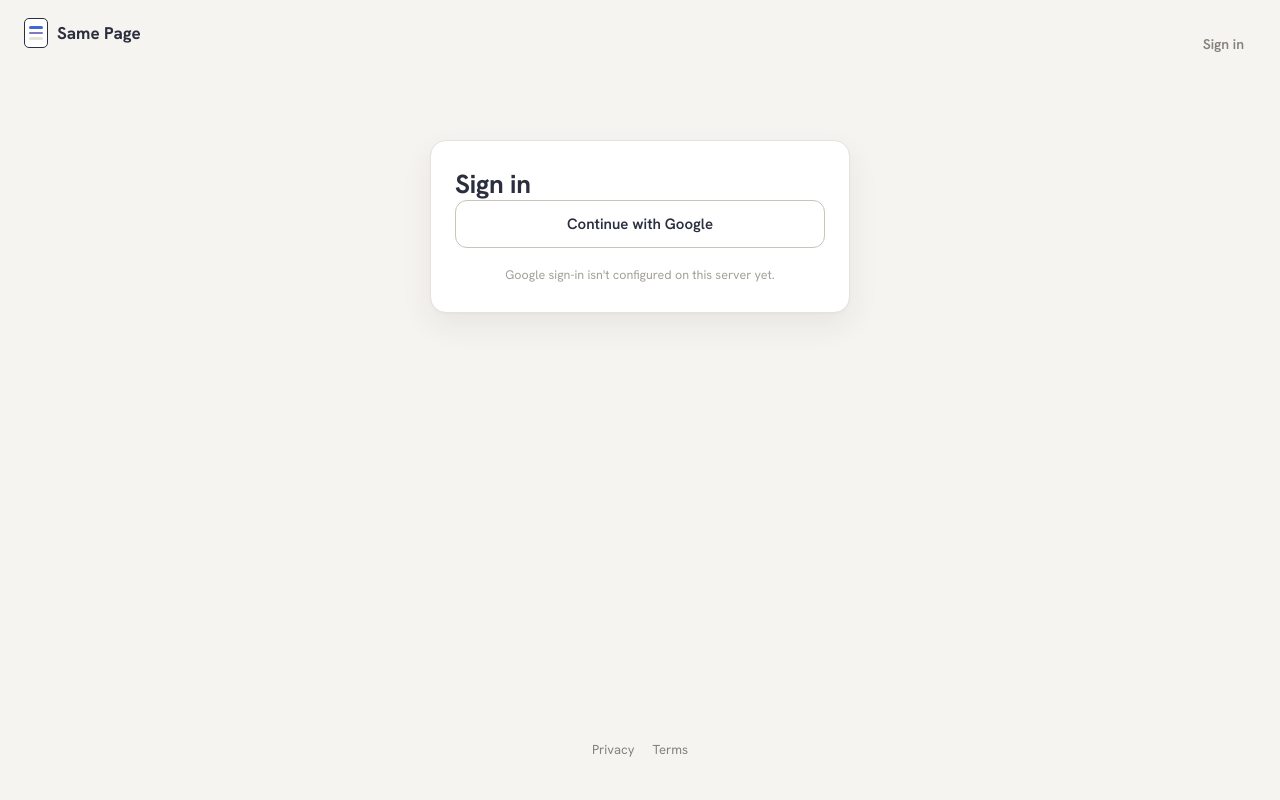
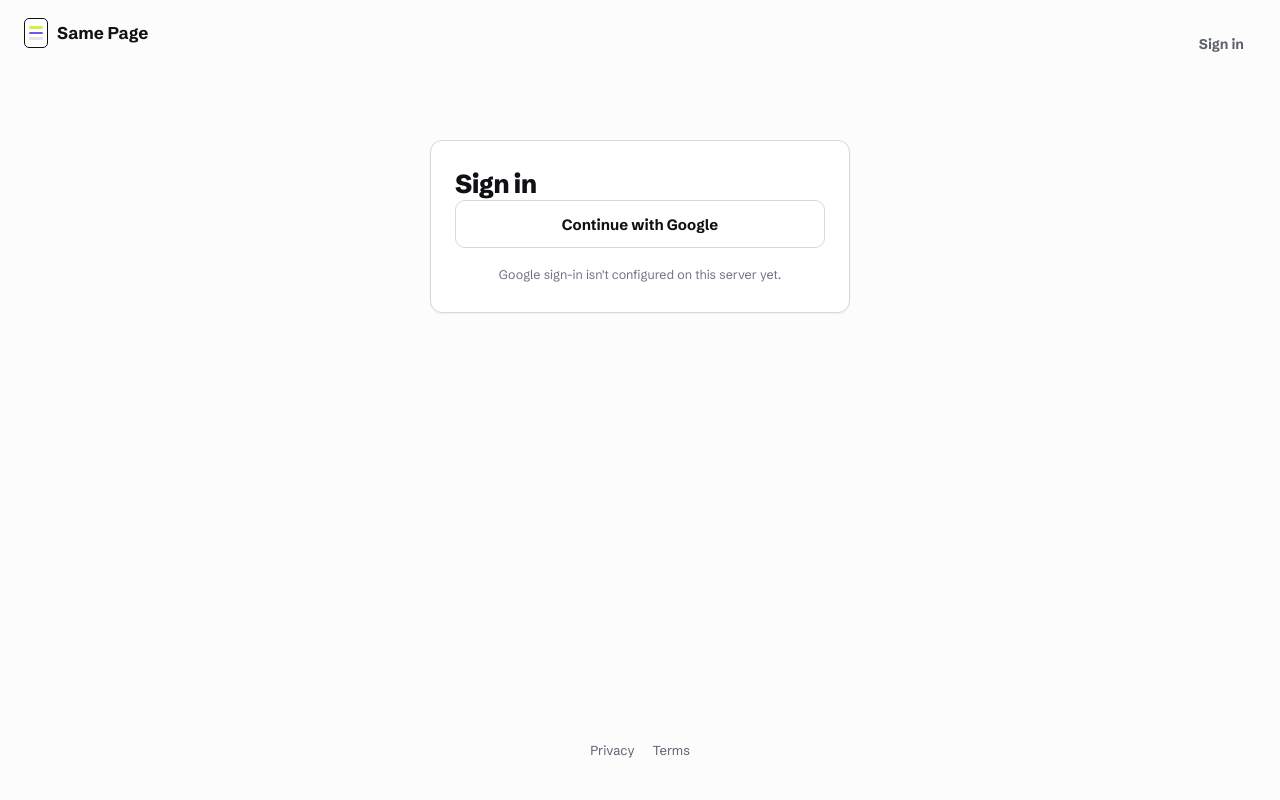
Before and after one commit to vectorlanelabs/samepage, a FastAPI app: a page that uses app/templates/base.html in a window 1280 px wide. Run offline with FastAPI, Linux system fonts and the light colour scheme; parts of the project's set-up code (start-up, migrations or seed data) failed here and were passed over.

Commit message:
feat(design): Loud Moments tokens + global styles (M8 R1)
Full token swap light+dark per Design Handoff v5: Schibsted Grotesk +
IBM Plex Mono, flat acid+ink primary buttons, 12/10px radii, ink links
with 2px acid underlines, ink focus ring, theme-color/manifest. Review
fixes: selection rings are ink (acid moves into the check bubble),
token-reveal border de-acidified, dark-mode violet surfaces take ink
text; new dependency-free WCAG contrast test locks the token pairs.

Co-Authored-By: Claude Fable 5 <noreply@anthropic.com>

```diff
--- a/app/static/app.css
+++ b/app/static/app.css
@@ -1,48 +1,63 @@
-/* Same Page — "Quiet Kitchen" design system (M2d).
+/* Same Page — "Loud Moments" design system (M8 R1).
    Tokens copied verbatim from `Design Handoff/README.md` (light + dark).
    Component classes below replace the old per-element inline-style pattern. */
 
 :root {
-  --sp-bg:        #F6F4F0;  /* app background        */
-  --sp-card:      #FFFFFF;  /* raised surfaces        */
-  --sp-field:     #FDFCFA;  /* inputs                 */
-  --sp-ink:       #2B2E3E;  /* primary text           */
-  --sp-sub:       #83817A;  /* secondary text         */
-  --sp-faint:     #A3A099;  /* tertiary / disabled    */
-  --sp-chip-bg:   #F0EDE7;  /* tag chips, code pills  */
-  --sp-chip-ink:  #6A675E;
-  --sp-border:    #E7E3DC;  /* card borders           */
-  --sp-hairline:  #F0EDE7;  /* in-card row dividers   */
-  --sp-border-strong: #C9C4B9;  /* inputs, secondary buttons */
-  --sp-accent:    #4468D2;  /* the one action color   */
-  --sp-accent-tint: #EAEFFB;
-  --sp-host:      #8177C9;  /* host-only affordances  */
-  --sp-host-tint: #F0EDF9;  /* forward-declared for M3 host-only screens (design README) */
-  --sp-danger:    #B65C4E;  /* remove / archive / end */
-  --sp-avatar:    #E9E5DD;
-  /* Layered card shadow: crisp 1px contact + soft ambient (Quiet Kitchen v2). */
-  --sp-shadow:    0 1px 2px rgba(43, 46, 62, 0.04), 0 12px 32px rgba(43, 46, 62, 0.07);
-  /* Primary-button depth: contact shadow, accent glow, hairline inset top highlight. */
-  --sp-btn-shadow: 0 1px 2px rgba(43, 46, 62, 0.18), 0 4px 14px rgba(68, 104, 210, 0.26), inset 0 1px 0 rgba(255, 255, 255, 0.14);
-
-  /* Type (not part of the handoff token block): Hanken Grotesk + IBM Plex Mono. */
-  --sp-font-sans: "Hanken Grotesk", system-ui, -apple-system, "Segoe UI", Roboto, sans-serif;
+  --sp-bg:            #FCFCFD;  /* app background                      */
+  --sp-card:          #FFFFFF;  /* raised surfaces                     */
+  --sp-field:         #FFFFFF;  /* inputs                              */
+  --sp-ink:           #101114;  /* primary text; solid-ink buttons     */
+  --sp-sub:           #5E626E;  /* secondary text (6.1:1)              */
+  --sp-faint:         #6E7280;  /* tertiary/meta text (5:1 — AA floor) */
+  --sp-border:        #E4E5E9;  /* hairline structure                  */
+  --sp-border-strong: #D6D8DE;  /* cards, inputs, secondary buttons    */
+  --sp-hairline:      #EEEFF2;  /* in-card row dividers                */
+  --sp-accent:        #CCF53F;  /* THE accent — surfaces only          */
+  --sp-accent-ink:    #101114;  /* text on accent surfaces             */
+  --sp-accent-deep:   #4E6200;  /* accent's text-safe form (labels)    */
+  --sp-host:          #6C5CE8;  /* host-only affordances               */
+  --sp-host-tint:     #F0EEFC;
+  --sp-danger:        #C64B36;  /* text-only; R1 audit: darkened 3 units to clear AA on --sp-bg (was #C74E39, 4.47:1) */
+  --sp-shadow:        0 1px 2px rgba(16, 17, 20, 0.05);  /* cards only; buttons flat */
+
+  /* Interim compatibility tokens (M8 R1 — templates still reference these;
+     later slices retire the call sites). */
+  --sp-accent-tint: #F2FAD2;
+  --sp-chip-bg: #EEEFF2;
+  --sp-chip-ink: #5E626E;
+  --sp-avatar: #E4E5E9;
+  --sp-btn-shadow: none;
+
+  /* Type (not part of the handoff token block): Schibsted Grotesk + IBM Plex Mono. */
+  --sp-font-sans: "Schibsted Grotesk", "Helvetica Neue", Arial, system-ui, sans-serif;
   --sp-font-mono: "IBM Plex Mono", ui-monospace, "SF Mono", Menlo, Consolas, monospace;
 }
 
 @media (prefers-color-scheme: dark) {
   :root {
-    --sp-bg: #191A21;      --sp-card: #23242E;   --sp-field: #23242E;
-    --sp-ink: #EDECE7;     --sp-sub: #9B99A6;    --sp-faint: #6E6D78;
-    --sp-chip-bg: #2E2F3A; --sp-chip-ink: #B8B6C2;
-    --sp-border: #33343F;  --sp-hairline: #2E2F3A; --sp-border-strong: #454652;
-    --sp-accent: #7E9AEC;  --sp-accent-tint: #262C3E;  /* dark: accent buttons use dark ink text #14151B */
-    --sp-host: #A69DE0;    --sp-host-tint: #2E2A40;
-    --sp-danger: #D48575;  --sp-avatar: #2E2F3A;
-    --sp-shadow: none;     /* dark relies on borders, not shadows */
-    /* Dark drops card shadows; the accent button keeps only a faint glow. */
-    --sp-btn-shadow: 0 4px 14px rgba(126, 154, 236, 0.18), inset 0 1px 0 rgba(255, 255, 255, 0.06);
+    --sp-bg: #101114;      --sp-card: #1A1B21;   --sp-field: #1A1B21;
+    --sp-ink: #FFFFFF;     --sp-sub: #ABAEB9;    --sp-faint: #8A8DA0;
+    --sp-border: #22242B;  --sp-border-strong: #3A3C46; --sp-hairline: #2A2C34;
+    --sp-accent: #CCF53F;  --sp-accent-ink: #101114;    --sp-accent-deep: #B8E018;
+    --sp-host: #8B7CF0;    --sp-host-tint: #262143;
+    --sp-danger: #E06A55;  --sp-shadow: none;
+
+    --sp-accent-tint: #2A3313;
+    --sp-chip-bg: #22242B;
+    --sp-chip-ink: #ABAEB9;
+    --sp-avatar: #2A2C34;
+    --sp-btn-shadow: none;
   }
+}
+
+/* Dark mode: the host color is a light violet (#8B7CF0), so white text on
+   it fails AA (3.4:1). Host-surface text takes the dark ink instead — same
+   pattern as .btn-primary (R1 audit restore: the Quiet Kitchen CSS had this
+   for .results-keep; the reskin dropped it, and .here-chip--host picked up
+   the same white-on-violet failure). */
+@media (prefers-color-scheme: dark) {
+  .results-keep { color: #101114; }
+  .here-chip--host .here-avatar { color: #101114; }
 }
 
 /* ---------- Reset / base ---------- */
@@ -60,7 +75,18 @@ body {
   -webkit-font-smoothing: antialiased;
 }
 
-a { color: var(--sp-accent); text-decoration: none; }
+/* Loud Moments links: ink text with a 2px accent underline; hover flips the
+   underline to ink. Classes rendered as <a> that are NOT text links must set
+   text-decoration: none (audited per component below). */
+a {
+  color: var(--sp-ink);
+  text-decoration: underline;
+  text-decoration-color: var(--sp-accent);
+  text-decoration-thickness: 2px;
+  text-underline-offset: 3px;
+}
+
+a:hover { text-decoration-color: var(--sp-ink); }
 
 button { font-family: var(--sp-font-sans); }
 
@@ -95,6 +121,7 @@ button { font-family: var(--sp-font-sans); }
   font-weight: 700;
   font-size: 17px;
   color: var(--sp-ink);
+  text-decoration: none;
   margin-bottom: 22px;
   white-space: nowrap;
   flex: none;
@@ -278,8 +305,8 @@ button { font-family: var(--sp-font-sans); }
 
 .page-title {
   font-size: 26px;
-  font-weight: 700;
-  letter-spacing: -0.01em;
+  font-weight: 800;
+  letter-spacing: -0.022em;
   line-height: 1.2;
   color: var(--sp-ink);
   margin: 0;
@@ -325,7 +356,7 @@ button { font-family: var(--sp-font-sans); }
   min-height: 48px;
   padding: 0 22px;
   border: none;
-  border-radius: 12px;
+  border-radius: 10px;
   font-family: var(--sp-font-sans);
   font-weight: 600;
   font-size: 15px;
@@ -460,8 +488,8 @@ button { font-family: var(--sp-font-sans); }
 
 .card {
   background: var(--sp-card);
-  border: 1px solid var(--sp-border);
-  border-radius: 16px;
+  border: 1px solid var(--sp-border-strong);
+  border-radius: 12px;
   box-shadow: var(--sp-shadow);
 }
 
--- a/app/templates/base.html
+++ b/app/templates/base.html
@@ -7,12 +7,12 @@
 <link rel="icon" href="/static/favicon.png">
 <link rel="apple-touch-icon" href="/static/icon-192.png">
 <link rel="manifest" href="/static/manifest.webmanifest">
-<meta name="theme-color" content="#4468D2">
+<meta name="theme-color" content="#101114">
 <meta name="apple-mobile-web-app-capable" content="yes">
 <meta name="apple-mobile-web-app-title" content="Same Page">
 <link rel="preconnect" href="https://fonts.googleapis.com">
 <link rel="preconnect" href="https://fonts.gstatic.com" crossorigin>
-<link href="https://fonts.googleapis.com/css2?family=Hanken+Grotesk:wght@400;500;600;700&family=IBM+Plex+Mono:wght@500&display=swap" rel="stylesheet">
+<link href="https://fonts.googleapis.com/css2?family=Schibsted+Grotesk:wght@400;500;700;800&family=IBM+Plex+Mono:wght@400;500&display=swap" rel="stylesheet">
 <link rel="stylesheet" href="/static/app.css?v={{ static_v['app.css'] }}">
 <script src="/static/htmx.min.js?v={{ static_v['htmx.min.js'] }}" defer></script>
 <script>
```
Also changed, not shown: other parts of app/static/app.css (+83 -80 lines), tests/test_contrast.py (added, +127 -0 lines), tests/test_static.py (+20 -0 lines), app/static/manifest.webmanifest.
